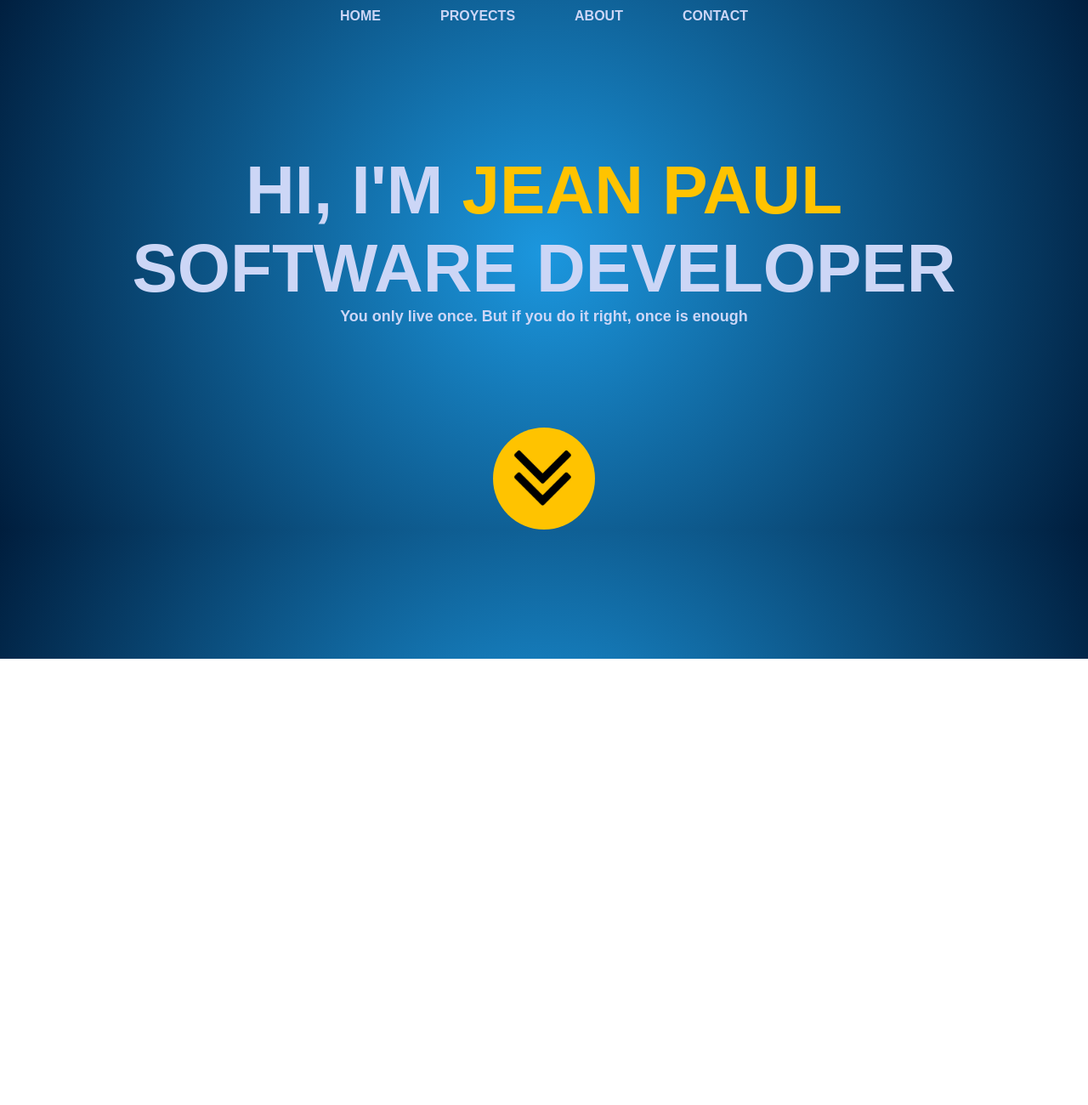
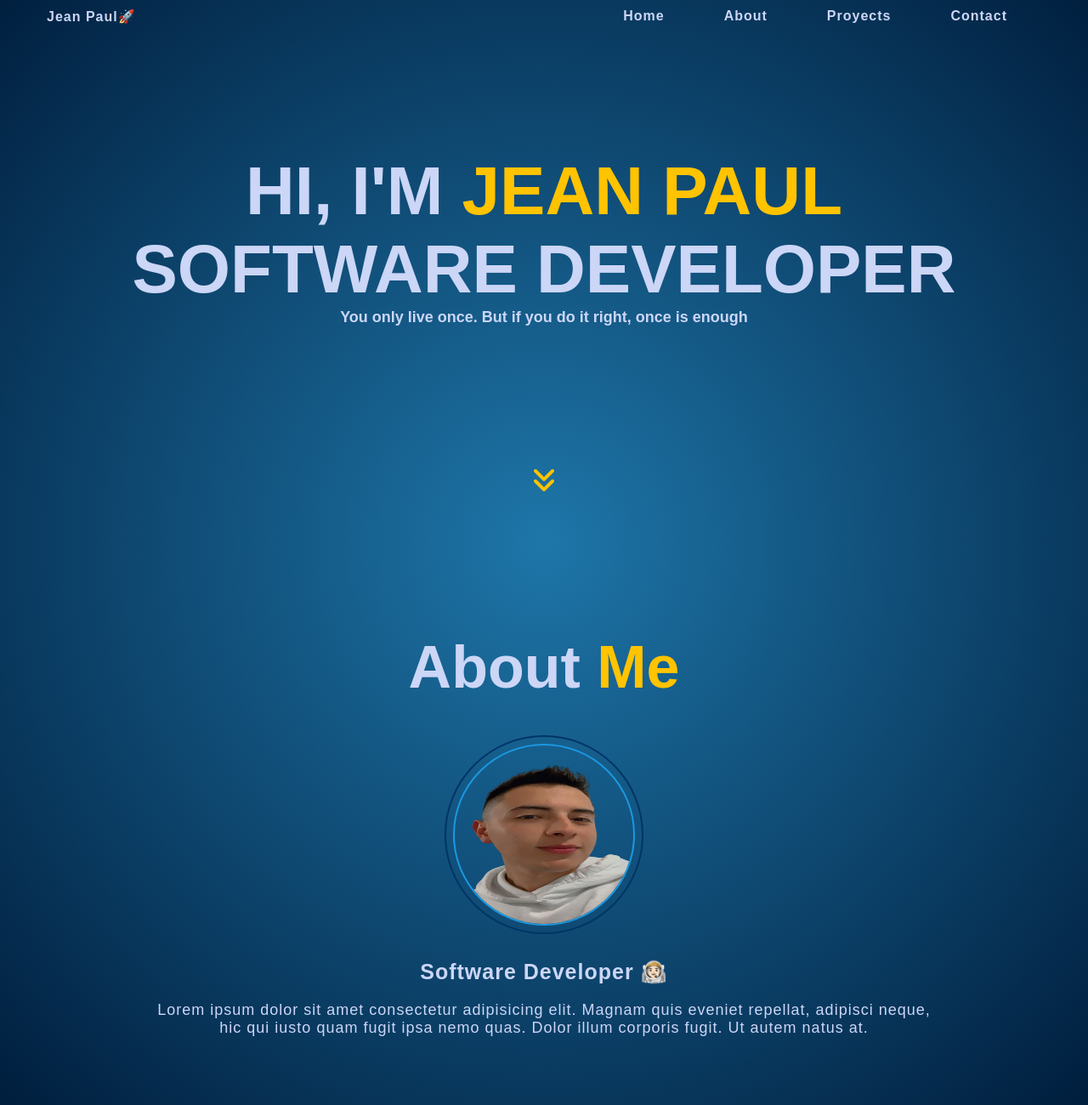
Before and after one commit to Jean-Paul-12/Portfolio, a plain HTML site: page index.html in a window 1280 px wide. Shown: the part 25-1325 px from the top of the page at 85% size. Before the commit the page ends 800 px from the top, so only its background shows below. Drawn offline with Linux system fonts and the light colour scheme.

Commit message:
feature(index): Create about and update styles

```diff
--- a/index.html
+++ b/index.html
@@ -12,14 +12,19 @@
 </head>
 
 <body>
-    <header class="header-container">
-        <nav class="header-menu">
-            <ul class="header-menu-options">
-                <li><a class="header-menu-item" href="#"">HOME</a></li>
-                    <li><a class=" header-menu-item" href="">PROYECTS</a></li>
-                <li><a class="header-menu-item" href="">ABOUT</a></li>
-                <li><a class="header-menu-item" href="">CONTACT</a></li>
-            </ul>
+    <header class="header__container">
+        <nav class="header__menu">
+            <div class="container__Jeanpaul">
+                <a class="header-menu-item" href="#"">Jean Paul🚀</a>
+            </div>
+            <div class=" container__menu">
+                    <ul class=" header-menu-options">
+                        <li><a class="header-menu-item" href="#"">Home</a></li>
+                <li><a class=" header-menu-item" href="">About</a></li>
+                        <li><a class=" header-menu-item" href="">Proyects</a></li>
+                        <li><a class="header-menu-item" href="">Contact</a></li>
+                    </ul>
+            </div>
         </nav>
     </header>
 
@@ -30,11 +35,27 @@
                 </h1>
                 <h2 class="profile-subtitle">You only live once. But if you do it right, once is enough</h2>
             </div>
-            <div class="angles__down_container" >
-            <img class="angles__down" src="/components/img/angles-down.png" alt="">
+            <div class="angles__down_container">
+                <i class="fa-solid fa-angles-down fa-bounce fa-2xl" style="color: #ffc300;"></i>
             </div>
         </div>
     </main>
+
+    <section class="about__container">
+        <div class="about__container_title">
+            <h3>About <span class="highlight">Me</span></h3>
+        </div>
+        <div class="about__container_img">
+            <div class="container__circle">
+                <img src="/components/img/Img-profile-web.png" alt="Preview">
+            </div>
+        </div>
+        <div class="about__container_description">
+            <h4 class="about__subtitle">Software Developer 🧑🏻‍🚀</h4>
+            <p class="about__subtitle about__subtitle--description">Lorem ipsum dolor sit amet consectetur adipisicing elit. Magnam quis eveniet repellat, adipisci neque,
+                hic qui iusto quam fugit ipsa nemo quas. Dolor illum corporis fugit. Ut autem natus at.</p>
+        </div>
+    </section>
 </body>
 
 </html>
--- a/styles/style.css
+++ b/styles/style.css
@@ -5,23 +5,36 @@
 }
 
 body{
-    background: radial-gradient(circle, hsla(202, 78%, 49%, 1) 0%, hsla(211, 100%, 12%, 1) 100%);    background-size: cover;
+    background: radial-gradient(circle, hsla(202, 70%, 39%, 1) 0%, hsla(211, 100%, 12%, 1) 100%);
+    background-size: cover;
+    background-repeat: no-repeat;
 }
 
-.header-container{
-    display: block;
+.header__container{
+    padding: 35px 95px 0px 55px;
+}
+
+.header__menu{
     width: 100%;
-    margin-top: 35px;
+    display: flex;
+}
+
+.container__Jeanpaul{
+    display: flex;
+    width: 100%;
+    align-items: center;
+    text-decoration: none;
 }
 
 
 .header-menu-options{
     display: flex;
-    justify-content: center;
     align-items: center;
     list-style: none;
     gap: 70px;
 }
+
+
 
 .header-menu-item{
     display: flex;
@@ -32,7 +45,7 @@ body{
     font-size: 16px;
     font-weight: 800;
     text-decoration: none;
-    text-transform: uppercase;
+    letter-spacing: 1px;
 }
 
 .header-menu-options:hover li {
@@ -80,13 +93,67 @@ body{
     display: flex;
     align-items: center;
     justify-content: center;
-    margin-top: 120px;
-    background-color: #FFC300;
-    border-radius: 50%;
-    margin-bottom: 0px;
+    margin: 180px 0px 180px 0px;
 }
 
-.angles__down{
-    width: 120px;
-    height: 120px;
+.about__container{
 }
+
+.about__container_title{
+    display: flex;
+    justify-content: center;
+    align-items: center;
+    padding-bottom: 40px;
+}
+
+.about__container_title h3{
+    color: #ccd6f6;
+    font-size: 70px;
+}
+
+.about__container_img{
+    display: flex;
+    justify-content: center;
+    align-items: center;
+    padding-bottom: 30px;
+}
+
+.container__circle{
+    display: flex;
+    width: 230px;
+    height: 230px;
+    justify-content: center;
+    align-items: center;
+    border-radius: 50%;
+    border: 2px solid #003566;
+
+}
+
+.about__container_img img{
+    width: 210px;
+    height: 210px;
+    border-radius: 50%;
+    border: 2px solid #1B98E0;
+}
+
+.about__container_description{
+    text-align: center;
+}
+
+.about__subtitle{
+    display: flex;
+    justify-content: center;
+    align-items: center;
+    font-size: 25px;
+    letter-spacing: 1px;
+    color: #ccd6f6;
+}
+
+.about__subtitle--description{
+    display: flex;
+    justify-content: center;
+    font-size: 18px;
+    font-weight: 300;
+    padding: 20px 170px 80px 170px;
+
+}
```
